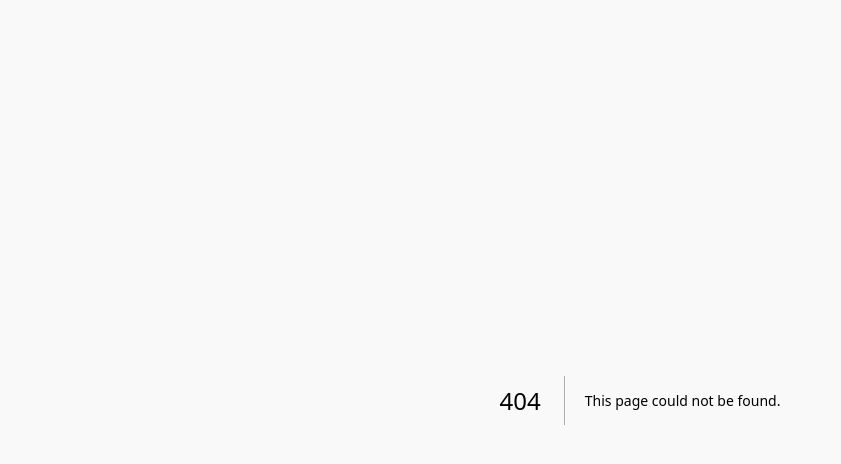
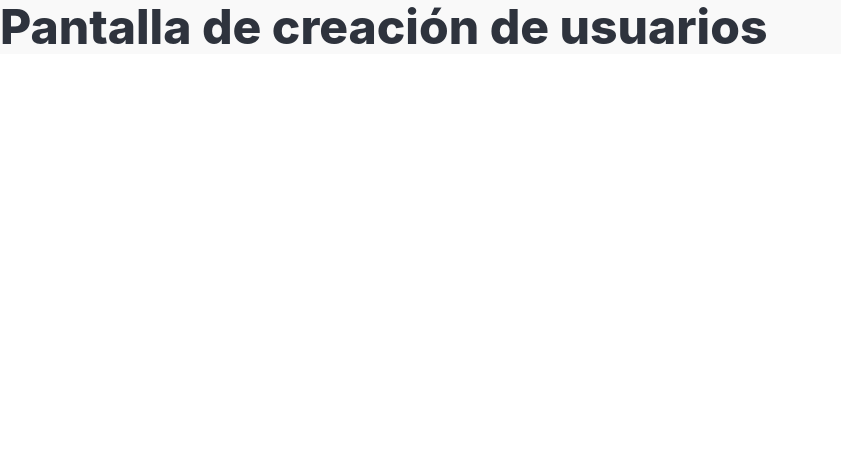
Before and after one commit to xChfenx/saa-simpleappattendance2, a Next.js app in the folder frontend/: page /create in a window 1280 px wide. Before the commit this address had no page. Shown: the top 464 px of the page, without its empty margins (0-841 px from the left). Built offline with nearby package versions, Linux system fonts and the light colour scheme.

Commit message:
feat: Crear página para enrolar nuevos empleados

```diff
--- /dev/null
+++ b/frontend/app/create/page.tsx
@@ -0,0 +1,5 @@
+import 'bulma/css/bulma.min.css';
+
+export default function Create(){
+  return <h1 className='title is-1'>Pantalla de creación de usuarios</h1>
+}
```
Also changed, not shown: frontend/app/create/page.module.css (added).
